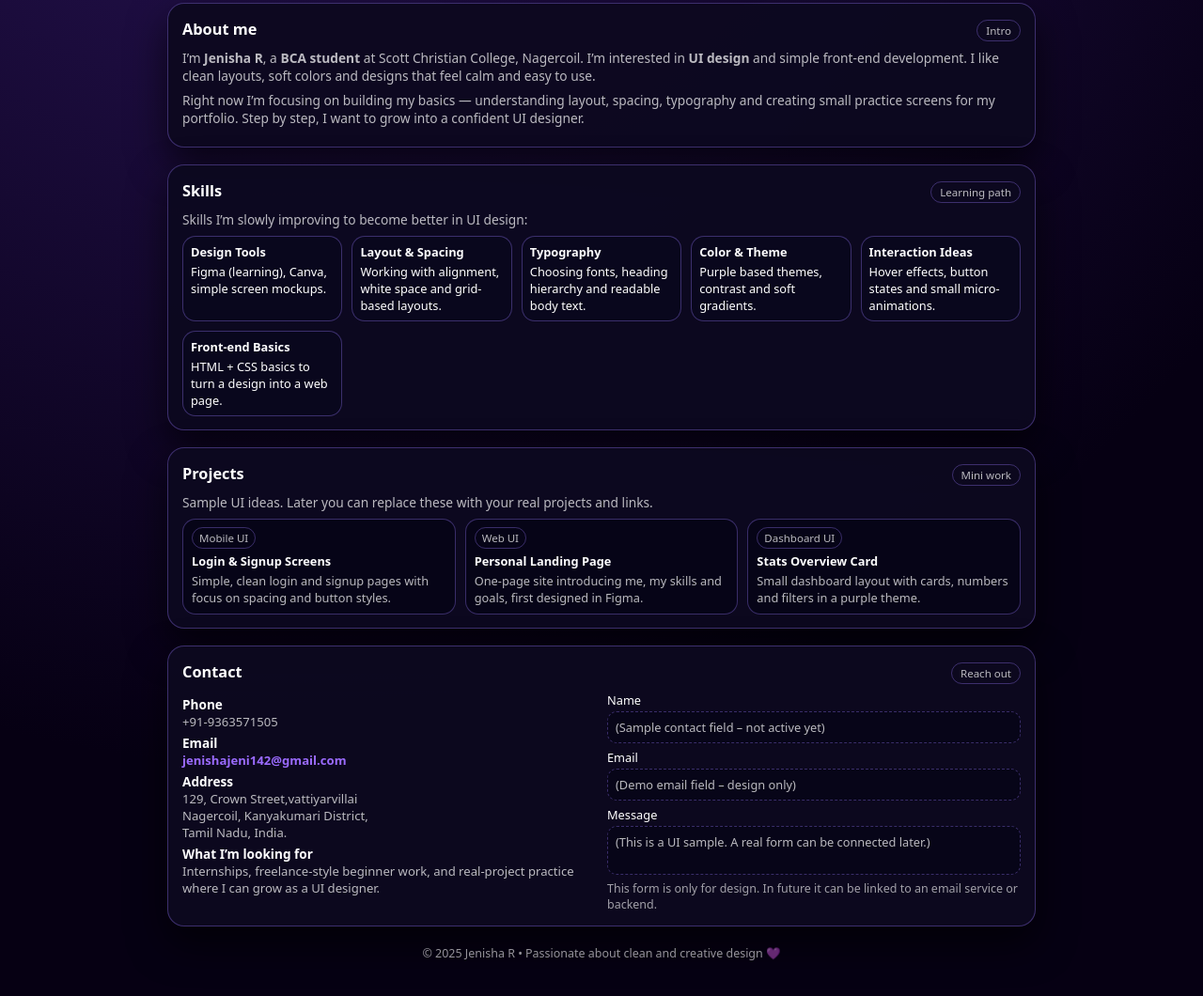
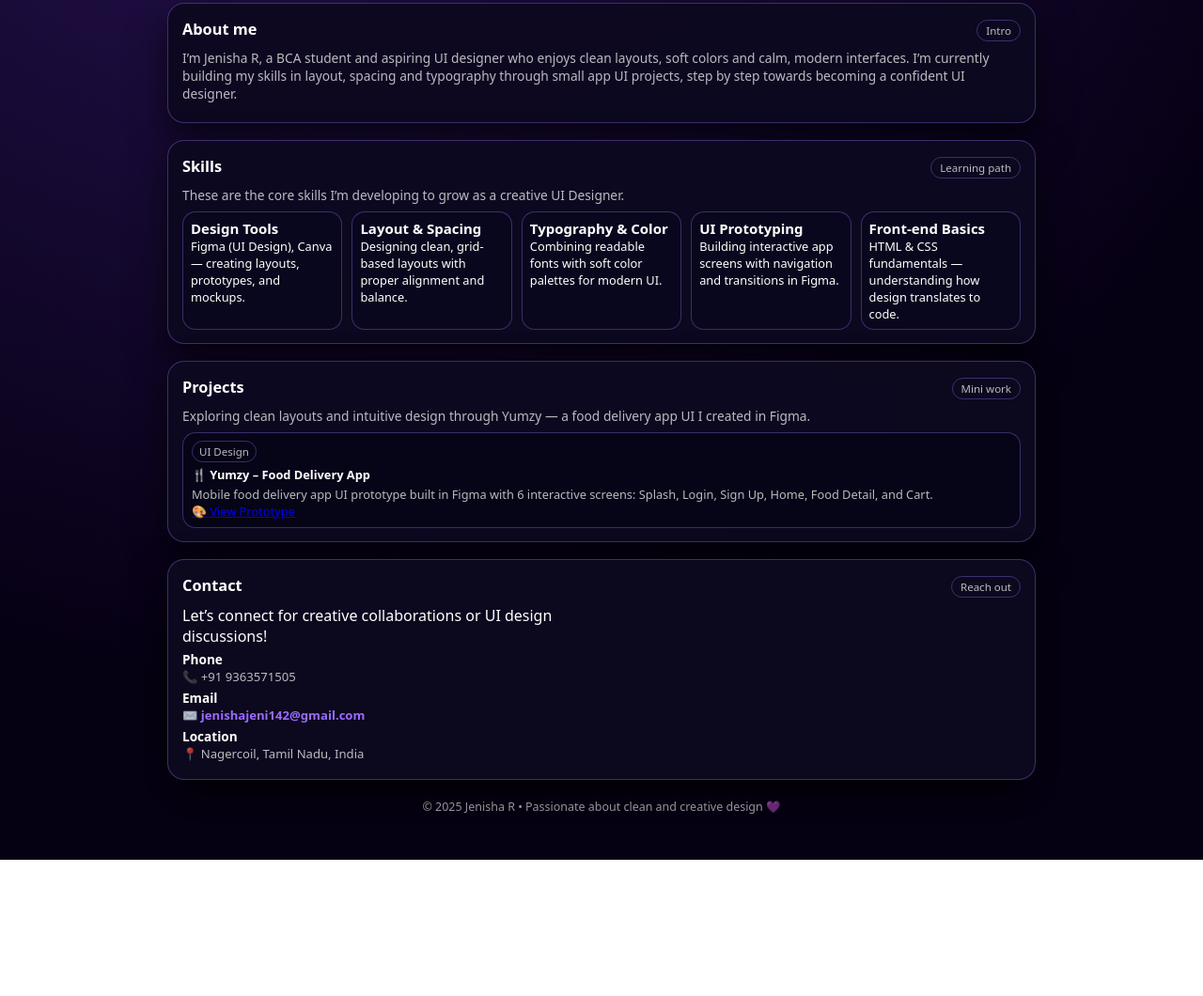
Before and after one commit to Jenisha2215/jenisha-portfolio, a plain HTML site: page index.html in a window 1280 px wide. Shown: the part 428-1488 px from the top of the page at 94% size. After the commit the page ends 1343 px from the top, so only its background shows below. Drawn offline with Linux system fonts and the light colour scheme.

Commit message:
Update index.html

```diff
--- a/index.html
+++ b/index.html
@@ -382,16 +382,9 @@ section.content-block {
       <span class="section-tag">Intro</span>
     </div>
     <p>
-      I’m <strong>Jenisha&nbsp;R</strong>, a <strong>BCA student</strong> at
-      Scott Christian College, Nagercoil. I’m interested in
-      <strong>UI design</strong> and simple front-end development. I like clean
-      layouts, soft colors and designs that feel calm and easy to use.
+     I’m Jenisha R, a BCA student and aspiring UI designer who enjoys clean layouts, soft colors and calm, modern interfaces. I’m currently building my skills in layout, spacing and typography through small app UI projects, step by step towards becoming a confident UI designer.
     </p>
-    <p>
-      Right now I’m focusing on building my basics — understanding layout,
-      spacing, typography and creating small practice screens for my portfolio.
-      Step by step, I want to grow into a confident UI designer.
-    </p>
+
   </section>
 
   <!-- SKILLS -->
@@ -401,35 +394,36 @@ section.content-block {
       <span class="section-tag">Learning path</span>
     </div>
     <div class="section-text">
-      Skills I’m slowly improving to become better in UI design:
+      These are the core skills I’m developing to grow as a creative UI Designer.
     </div>
 
    <div class="skills-grid">
   <div class="skill-card">
-        <div class="skill-title">Design Tools</div>
-        <div>Figma (learning), Canva, simple screen mockups.</div>
+    <h3>Design Tools</h3>
+    <p>Figma (UI Design), Canva — creating layouts, prototypes, and mockups.</p>
   </div>
+
   <div class="skill-card">
-        <div class="skill-title">Layout &amp; Spacing</div>
-        <div>Working with alignment, white space and grid-based layouts.</div>
+    <h3>Layout & Spacing</h3>
+    <p>Designing clean, grid-based layouts with proper alignment and balance.</p>
   </div>
+
   <div class="skill-card">
-        <div class="skill-title">Typography</div>
-        <div>Choosing fonts, heading hierarchy and readable body text.</div>
+    <h3>Typography & Color</h3>
+    <p>Combining readable fonts with soft color palettes for modern UI.</p>
   </div>
+
   <div class="skill-card">
-        <div class="skill-title">Color &amp; Theme</div>
-        <div>Purple based themes, contrast and soft gradients.</div>
+    <h3>UI Prototyping</h3>
+    <p>Building interactive app screens with navigation and transitions in Figma.</p>
   </div>
+
   <div class="skill-card">
-        <div class="skill-title">Interaction Ideas</div>
-        <div>Hover effects, button states and small micro-animations.</div>
-      </div>
-      <div class="skill-card">
-        <div class="skill-title">Front-end Basics</div>
-        <div>HTML + CSS basics to turn a design into a web page.</div>
+    <h3>Front-end Basics</h3>
+    <p>HTML & CSS fundamentals — understanding how design translates to code.</p>
   </div>
 </div>
+
   </section>
 
   <!-- PROJECTS -->
@@ -439,34 +433,24 @@ section.content-block {
       <span class="section-tag">Mini work</span>
     </div>
     <div class="section-text">
-      Sample UI ideas. Later you can replace these with your real projects and links.
+    Exploring clean layouts and intuitive design through Yumzy — a food delivery app UI I created in Figma.
+
     </div>
 
-    <div class="projects-grid">
+
 <div class="project-card">
-        <div class="project-pill">Mobile UI</div>
-        <div class="project-title">Login &amp; Signup Screens</div>
+  <div class="project-pill">UI Design</div>
+  <div class="project-title">🍴 Yumzy – Food Delivery App</div>
   <p class="project-desc">
-          Simple, clean login and signup pages with focus on spacing and button styles.
+    Mobile food delivery app UI prototype built in Figma with 6 interactive screens:
+    Splash, Login, Sign Up, Home, Food Detail, and Cart.
   </p>
+  <a href="https://www.figma.com/proto/xy7hEo7ncSr062mBG7zBZ0/Untitled?page-id=0%3A1&node-id=2-2&p=f&viewport=130%2C316%2C0.27&t=MvCcaqpUEMYjrl0V-1&scaling=scale-down&content-scaling=fixed&starting-point-node-id=2%3A2"
+     target="_blank">🎨 View Prototype</a>
 </div>
 
-      <div class="project-card">
-        <div class="project-pill">Web UI</div>
-        <div class="project-title">Personal Landing Page</div>
-        <p class="project-desc">
-          One-page site introducing me, my skills and goals, first designed in Figma.
-        </p>
-      </div>
 
-      <div class="project-card">
-        <div class="project-pill">Dashboard UI</div>
-        <div class="project-title">Stats Overview Card</div>
-        <p class="project-desc">
-          Small dashboard layout with cards, numbers and filters in a purple theme.
-        </p>
-      </div>
-    </div>
+
   </section>
 
   <!-- CONTACT -->
@@ -479,50 +463,21 @@ section.content-block {
 
     <div class="contact-layout">
       <div class="contact-list">
+<p>Let’s connect for creative collaborations or UI design discussions!</p>
+
         <dl>
   <dt>Phone</dt>
-          <dd>+91-9363571505 <!-- 👉 change to your real number --></dd>
+  <dd>📞 +91 9363571505</dd>
 
   <dt>Email</dt>
-          <dd>
-            <a href="mailto:jenishajeni142@gmail.com">
-              jenishajeni142@gmail.com
-            </a>
-          </dd>
+  <dd>✉️ <a href="mailto:jenishajeni142@gmail.com">jenishajeni142@gmail.com</a></dd>
 
-          <dt>Address</dt>
-          <dd>
-            129, Crown Street,vattiyarvillai<br>
-            Nagercoil, Kanyakumari District,<br>
-            Tamil Nadu, India.
-            <!-- 👉 change to your real address -->
-          </dd>
+  <dt>Location</dt>
+  <dd>📍 Nagercoil, Tamil Nadu, India</dd>
+</dl>
 
-          <dt>What I’m looking for</dt>
-          <dd>
-            Internships, freelance-style beginner work, and real-project practice
-            where I can grow as a UI designer.
-          </dd>
-        </dl>
-      </div>
 
-      <div>
-        <div class="fake-label">Name</div>
-        <div class="fake-input">(Sample contact field – not active yet)</div>
 
-        <div class="fake-label">Email</div>
-        <div class="fake-input">(Demo email field – design only)</div>
-
-        <div class="fake-label">Message</div>
-        <div class="fake-textarea">
-          (This is a UI sample. A real form can be connected later.)
-        </div>
-
-        <div class="note">
-          This form is only for design. In future it can be linked to an email service or backend.
-        </div>
-      </div>
-    </div>
   </section>
 
   <div class="footer">
```
Lines whose indentation alone changed are shown as unchanged.
